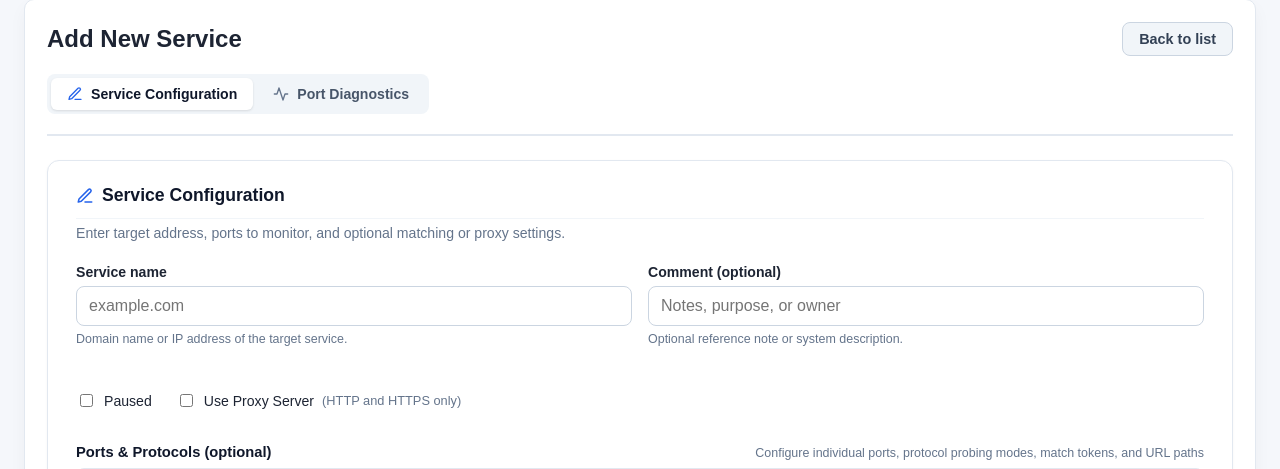
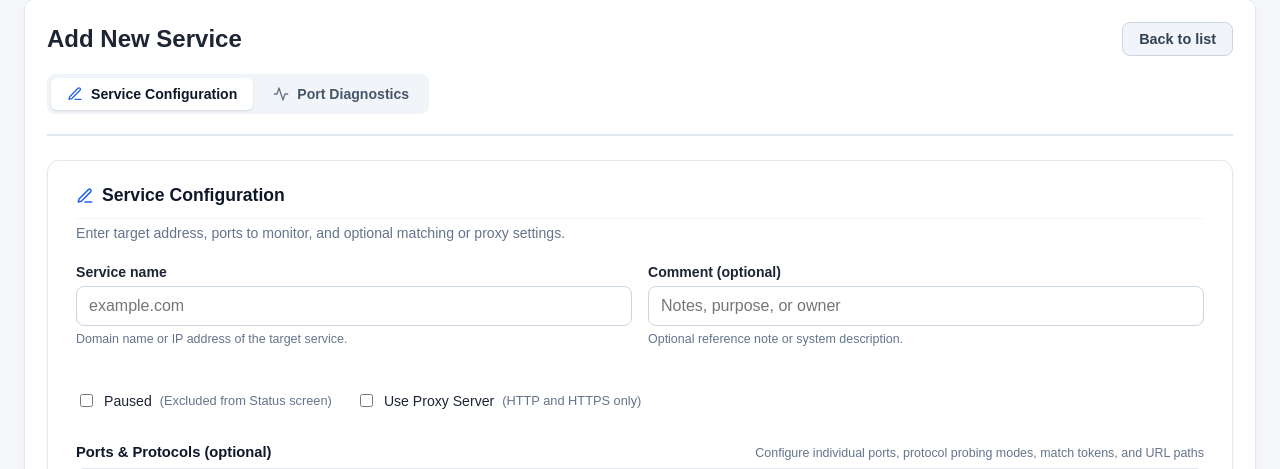
Before and after one commit to diepeterpan/pulsecheck, a Flask app: page /services/add in a window 1280 px wide. Shown: the part 124-593 px from the top of the page. Run offline with Flask 3, Linux system fonts and the light colour scheme.

Commit message:
feat: add explanatory label to paused service option in service form

```diff
--- a/templates/_service_form.html
+++ b/templates/_service_form.html
@@ -67,7 +67,7 @@
         <div style="display: flex; gap: 24px; align-items: center; margin: 16px 0 24px;">
           <label for="paused" style="margin: 0; display: inline-flex; align-items: center; gap: 8px; cursor: pointer; font-size: 0.88rem; font-weight: 500;">
             <input type="checkbox" id="paused" name="paused" {% if item.paused %}checked{% endif %}>
-            Paused
+            Paused <span style="font-size: 0.8rem; color: #64748b; font-weight: 400;">(Excluded from Status screen)</span>
           </label>
           <label for="use_proxy" style="margin: 0; display: inline-flex; align-items: center; gap: 8px; cursor: pointer; font-size: 0.88rem; font-weight: 500;">
             <input type="checkbox" id="use_proxy" name="use_proxy" {% if item.use_proxy %}checked{% endif %}>
```
